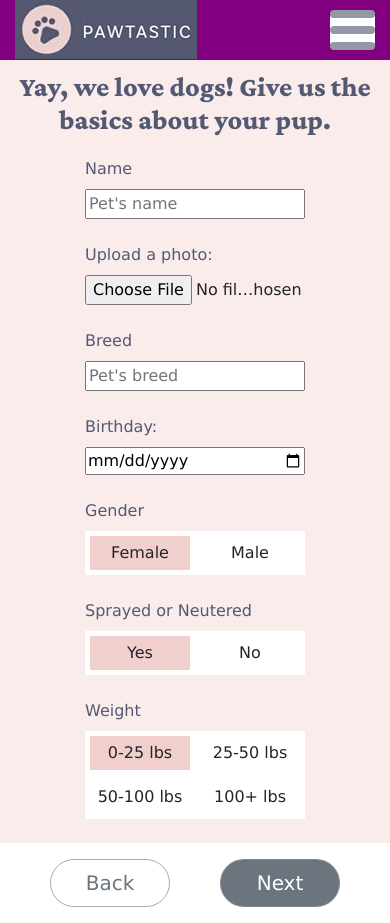
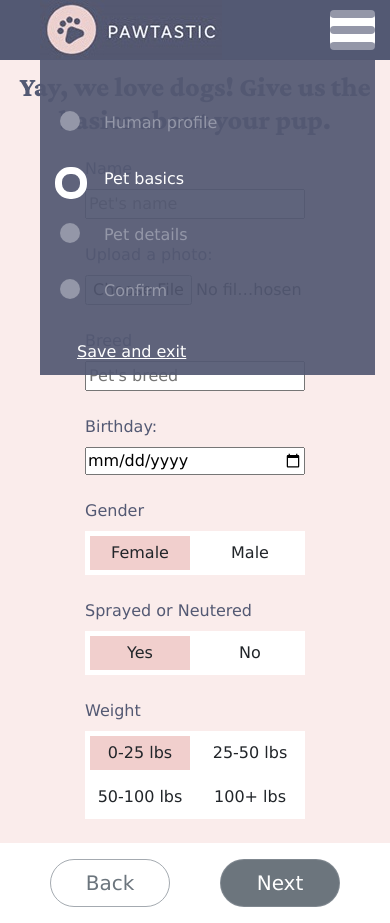
Before and after one commit to David-again/pawtastic_pet-basics, a plain HTML site: page Pet-basics.html in a window 390 px wide. Drawn offline with nearby package versions, Linux system fonts and the light colour scheme.

Commit message:
navbar UI completed for both mobile and larger screens

```diff
--- a/Pet-basics.html
+++ b/Pet-basics.html
@@ -14,7 +14,7 @@
 
 <body>
     <div class="page-container">
-        <div class="navbar__back">
+        <div class="navbar__backgnd">
 
             <!-- <NavLogo /> -->
             <!-- <div class="common-items__logo"> -->
@@ -27,22 +27,26 @@
                 <div class="navbar__menu-icon--bottom"></div>
             </div>
             <!-- <NavMenus /> -->
-            <!-- <div class="nav__menu-container">
-                <p class="nav__main-menu nav__main-menu--inactive">Human profile</p>
-                <p class="nav__main-menu nav__main-menu--active">Pet basics</p>
-                <p class="nav__main-menu nav__main-menu--inactive">Pet details</p>
-                <p class="nav__main-menu nav__main-menu--inactive">Confirm</p>
-            </div> -->
+            <div class="navbar__menu-container">
+                <div class="navbar__inactive-circle"></div>
+                <p class="navbar__menu-item navbar__menu-item--inactive">Human profile</p>
+                <div class="navbar__active-circle"></div>
+                <p class="navbar__menu-item navbar__menu-item--active">Pet basics</p>
+                <p class="navbar__menu-item navbar__menu-item--inactive">Pet details</p>
+                <p class="navbar__menu-item navbar__menu-item--inactive">Confirm</p>
+
+                <!-- <NavGlobalSaveExit /> -->
+                <!-- <div class="global-menu__save-exit"> -->
+                <a class="navbar__menu-item navbar__menu-item--save-exit" href="">Save and exit</a>
+                <!-- </div> -->
+            </div>
 
             <!-- <NavBgndDog /> -->
-            <!-- <div class="nav__bgnd-img--bottom">
-                <img class="nav__bgnd-img--right" src="./images/dog_nav_grey_bk.jpg" alt="Dog Looking Up" />
-            </div> -->
+            <!-- <div> -->
+            <img class="navbar__dog-img" src="./images/pet-basics/navbar-dog.jpg" alt="Dog Looking Up" />
+            <!-- </div> -->
 
-            <!-- <NavGlobalSaveExit /> -->
-            <!-- <div class="global-menu__save-exit">
-                <p>Save and exit</p>
-            </div> -->
+
 
         </div>
 
--- a/css/base/_variables.css
+++ b/css/base/_variables.css
@@ -8,6 +8,7 @@
     --mediumGrey: #DBDBE7;
     --mainGrey: #9497A8;
     --deepGrey: #535973;
+    --deepGreyRGB: 83, 89, 115;
 
     --backGrey: #626882;
 }
--- a/css/modules/_navbar.css
+++ b/css/modules/_navbar.css
@@ -3,30 +3,31 @@
     width: 30%; */
 }
 
-.navbar__back {
+.navbar__backgnd {
     position: fixed;
     height: 60px;
     top:0;
     width: 100%;
-    /* background-color: var(--deepGrey); */
-    background-color: purple;
+    background-color: var(--deepGrey);
+    /* background-color: purple; */
 }
 
 .navbar__brand-img {
-    padding: 0 15px;
+    padding: 0 40px;
     max-height: 60px;
     width: auto;
 }
 
 @media(min-width: 1000px) {
-    .navbar__back {
+    .navbar__backgnd {
         position: static;
         width: 36%;
         height: 100vh;
     }
 
     .navbar__brand-img {
-
+        margin-top: 50px;
+        margin-left: 70px;
     }
 
     .navbar__menu-icon {
@@ -77,3 +78,87 @@
 .navbar__menu-icon--bottom {
     bottom: 0;
 }
+
+.navbar__menu-container {
+    /* background-color: red; */
+    /* background-color: var(--deepGrey); */
+    background-color: rgba(var(--deepGreyRGB), 0.93);
+    /* opacity: 0.5; */
+    padding-top: 20px;
+    padding-bottom: 40px;
+    margin-left: 40px;
+    margin-right: 15px;
+    position: relative;
+
+}
+
+.navbar__menu-item {
+    margin: 32px 0 32px 64px;
+    /* font-weight: bold; */
+}
+
+.navbar__menu-item--inactive {
+    color: var(--mainGrey)
+}
+
+/* .navbar__inactive-circle { */
+.navbar__menu-item--inactive::before {
+    content: '';
+    margin-right: 2em;
+    position: absolute;
+    left: 20px;
+    width: 20px; height: 20px;
+    background-color: var(--mainGrey);
+    border-radius: 10px;
+}
+
+.navbar__menu-item--active {
+    color: #fff;
+    /* color: var(--mediumGrey); */
+    /* color: red; */
+}
+
+/* .navbar__active-circle { */
+.navbar__menu-item--active::before {
+    content: ' ';
+    margin-right: 2em;
+    position: absolute;
+    left: 15px;
+    width: 32px; height: 32px;
+    border: 7px solid #fff;
+    border-radius: 15px;
+}
+
+.navbar__menu-item--save-exit {
+    position: absolute;
+    margin: 0 0 0 32px;
+    padding: 5px;
+    color: #fff;
+    text-decoration: underline;
+}
+
+.navbar__menu-item--save-exit:hover {
+    background-color: #fff;
+    color: var(--deepGrey);
+    font-weight: bold;
+}
+
+@media(min-width: 1000px) {
+    /* .navbar__menu-item--save-exit {
+        bottom: 30px;
+    } */
+}
+
+.navbar__dog-img {
+    display: none;
+    /* margin: 0 auto; */
+    margin-left: 40px;
+}
+
+@media(min-width: 1000px) {
+    .navbar__dog-img {
+        display: inline-block;
+        /* margin: 0 auto; */
+        /* margin-left: 40px; */
+    }
+}
--- a/css/modules/_pet-basics-form.css
+++ b/css/modules/_pet-basics-form.css
@@ -7,6 +7,7 @@
     /* margin: auto; */
     /* margin-top: auto;
     margin-bottom: auto; */
+    min-height: 100vh;
 }
 
 @media(min-width: 1000px) {
--- a/css/styles.css
+++ b/css/styles.css
@@ -11,7 +11,6 @@
 @import "./stylesheets/_page-container.css";
 @import "./stylesheets/_nav.css";
 @import "./stylesheets/_global-menu.css";
-@import "./stylesheets/_common-items.css";
 @import "./stylesheets/_global-buttons.css";
 
 
@@ -20,6 +19,7 @@ body {
   /* background-color: red; */
   /* background-color: var(--backGrey); */
   background-color: var(--deepGrey);
+  /* overflow: hidden; */
 
   /* margin-top: auto;
   margin-bottom: auto; */
@@ -29,7 +29,9 @@ body {
 html {
   /* margin: 0;
   padding: 0; */
-  background-color: blue;
+  /* background-color: blue; */
+  background-color: var(--deepGrey);
+  /* overflow: hidden; */
 }
 
 /* body h2 { */
--- a/css/stylesheets/_common-items.css
+++ /dev/null
@@ -1,5 +0,0 @@
-.common-items__logo {
-  position: absolute;
-  top: 40px;
-  left: 15%;
-}
--- a/css/stylesheets/_page-container.css
+++ b/css/stylesheets/_page-container.css
@@ -6,6 +6,7 @@
 
 
   /* overflow: hidden; */
+  /* min-height: 100vh; */
 
   /* display: flex; */
   /* flex allows the "nav" and "pet-form" areas to lay side-by-side, 4:6 ratio */
@@ -20,5 +21,6 @@
   .page-container {
       display: flex;
       flex-direction: row;
+      /* overflow: hidden; */
   }
 }
--- a/css/stylesheets/_pet-basics.css
+++ b/css/stylesheets/_pet-basics.css
@@ -23,12 +23,12 @@ div.pet-basics__form {
   text-align: center;
 }
 
-form {
+/* form {
   display: inline-block;
   margin-left: auto;
   margin-right: auto;
   text-align: left;
-}
+} */
 
 .pet-basics__headline {
   font-size: 2.2rem;
```
Also changed, not shown: images/pet-basics/navbar-dog.jpg (added).
